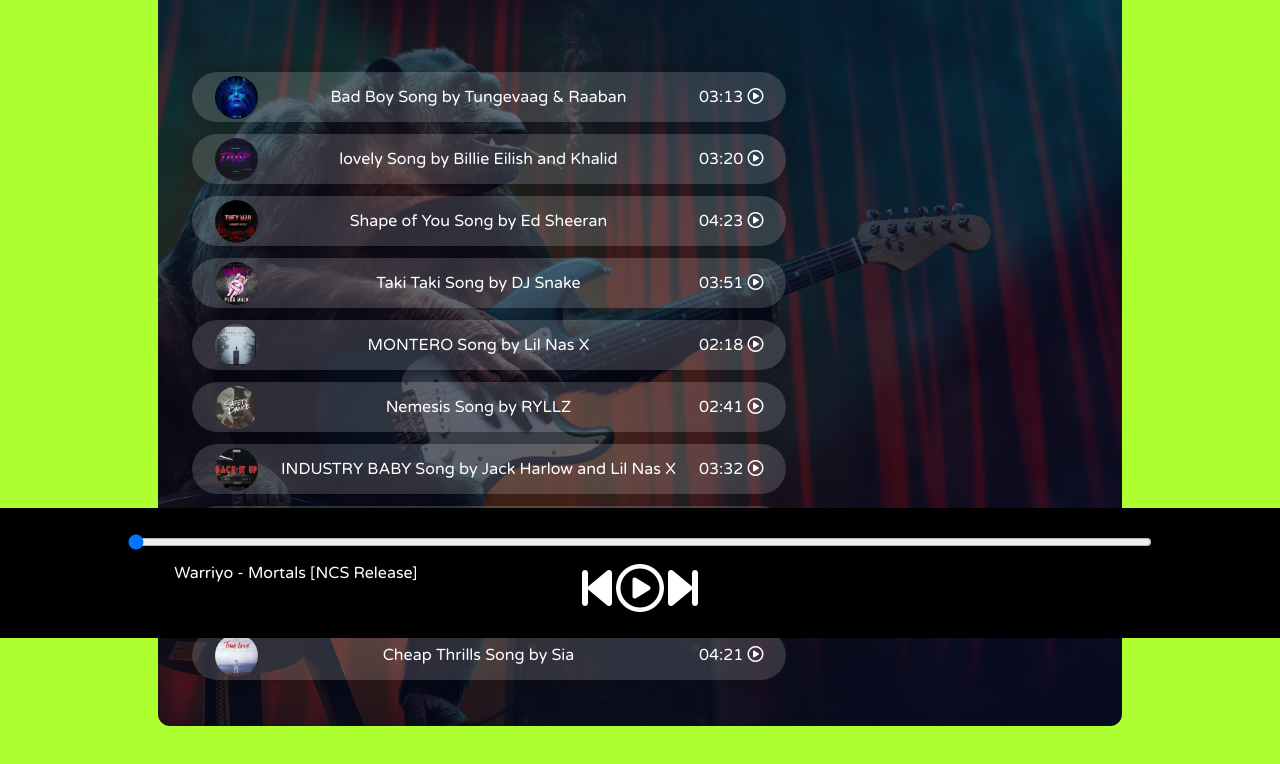
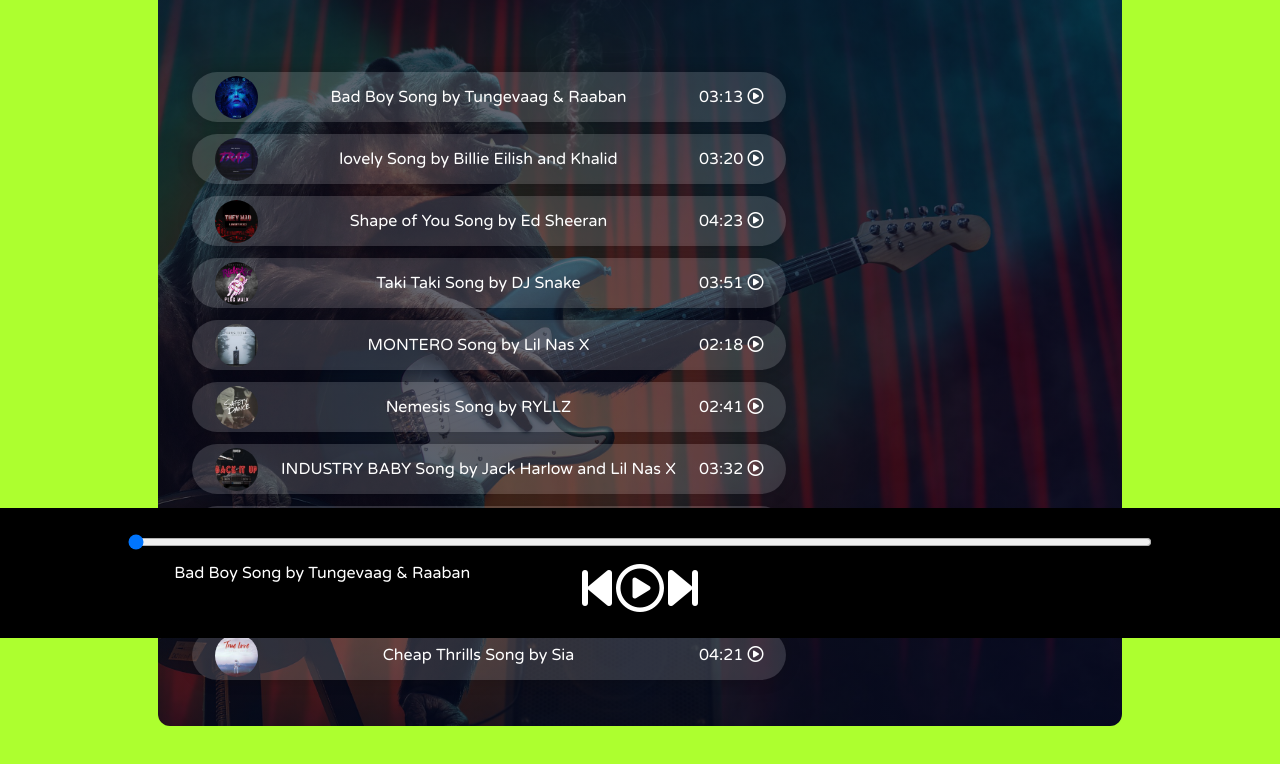
Before and after one commit to Shekkylar/spotify-clone, a plain HTML site: page index.html in a window 1280 px wide. Shown: the part 162-926 px from the top of the page. Drawn offline with Linux system fonts and the light colour scheme.

Commit message:
Update index.html

```diff
--- a/index.html
+++ b/index.html
@@ -84,7 +84,7 @@
             <i class="fas fa-3x fa-step-forward" id="next"></i>
         </div>
         <div class="songInfo">
-            <img src="playing.gif" width="42px" alt="" id="gif"> <span id="masterSongName">Warriyo - Mortals [NCS Release]</span>
+            <img src="playing.gif" width="42px" alt="" id="gif"> <span id="masterSongName">Bad Boy Song by Tungevaag & Raaban</span>
         </div>
     </div>
     <script src="script.js"></script>
```
